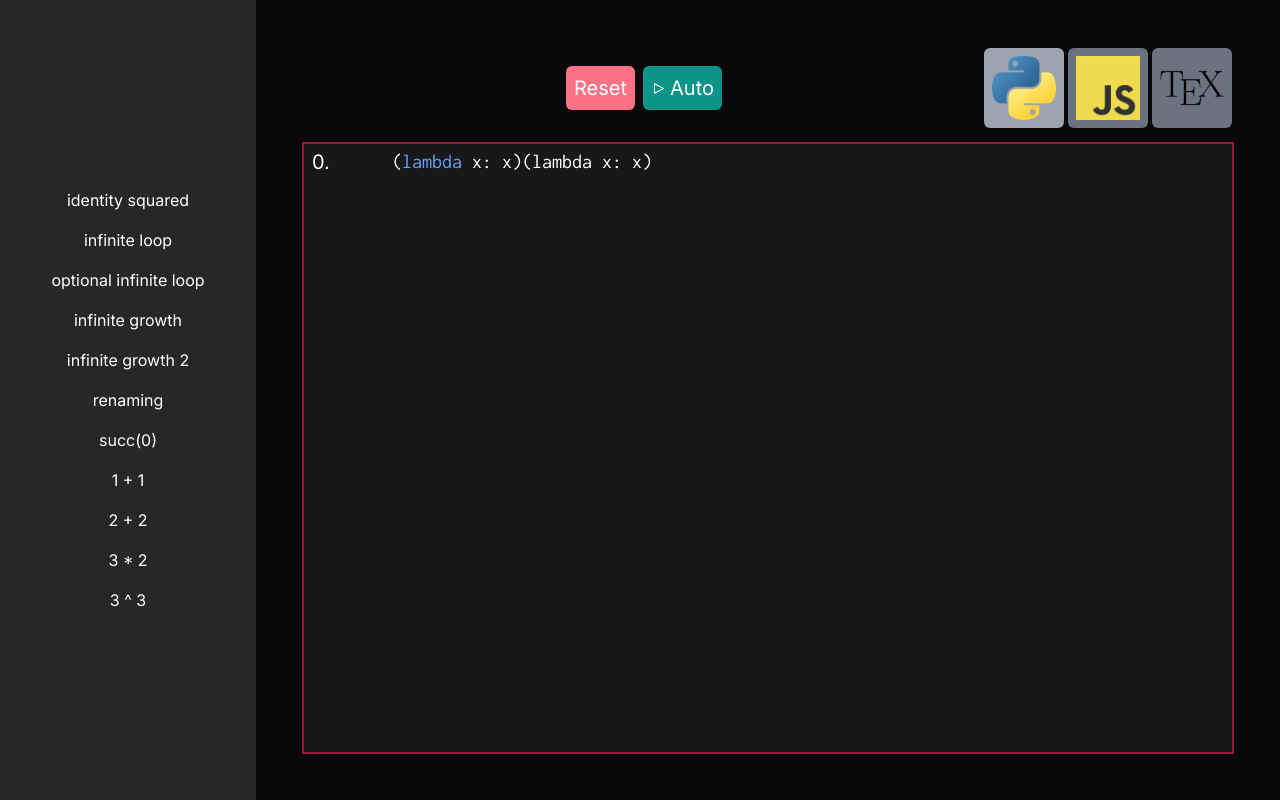
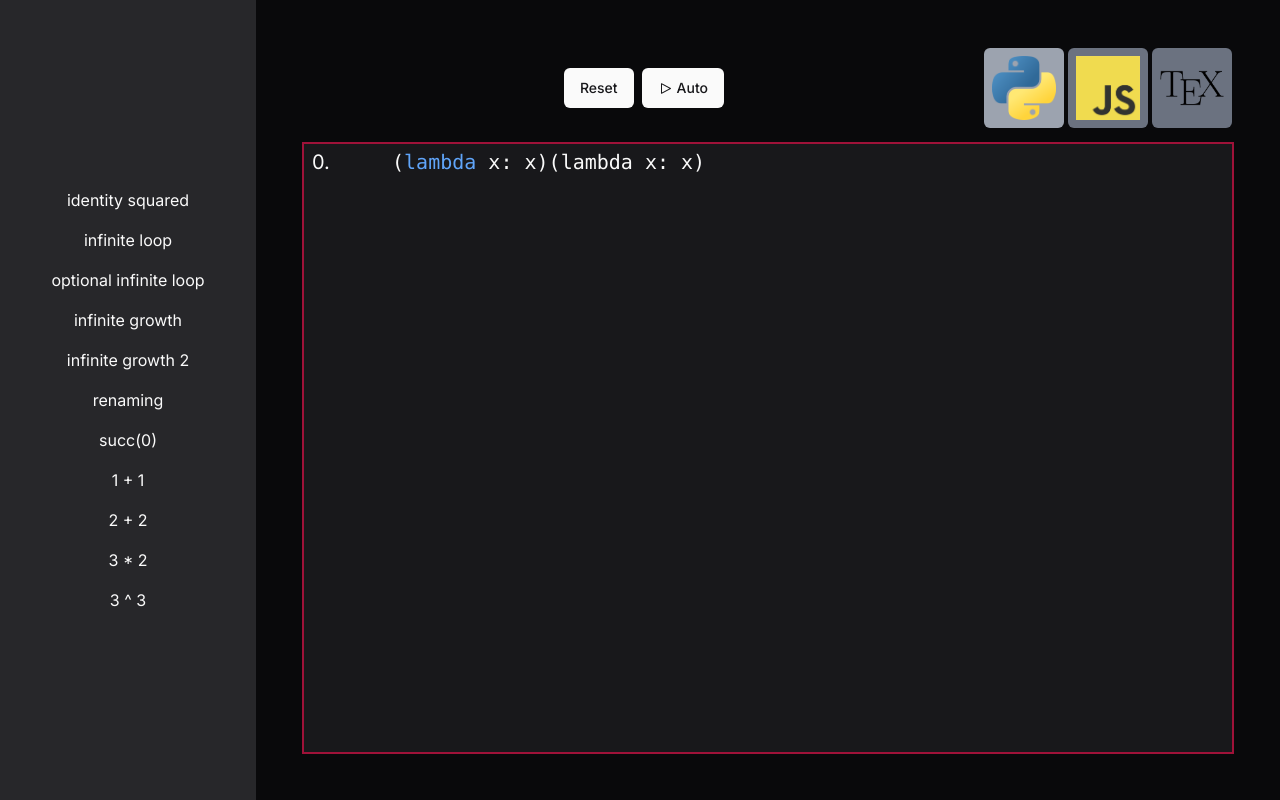
Before and after one commit to mjgrzymek/lambda-playground, a Next.js app: page / in a window 1280 px wide. Built offline with nearby package versions, Linux system fonts and the light colour scheme.

Commit message:
add shadcn

```diff
--- a/app/globals.css
+++ b/app/globals.css
@@ -2,58 +2,75 @@
 @tailwind components;
 @tailwind utilities;
 
-/*:root {
-  --foreground-rgb: 0, 0, 0;
-  --background-start-rgb: 255, 255, 255;
-  --background-end-rgb: 255, 255, 255;
-}*/
+@layer base {
+  :root {
+    --background: 0 0% 100%;
+    --foreground: 240 10% 3.9%;
 
-/*
-@media (prefers-color-scheme: dark) {
-  :root {
-    --foreground-rgb: 255, 255, 255;
-    --background-start-rgb: 0, 0, 0;
-    --background-end-rgb: 0, 0, 0;
+    --card: 0 0% 100%;
+    --card-foreground: 240 10% 3.9%;
+
+    --popover: 0 0% 100%;
+    --popover-foreground: 240 10% 3.9%;
+
+    --primary: 240 5.9% 10%;
+    --primary-foreground: 0 0% 98%;
+
+    --secondary: 240 4.8% 95.9%;
+    --secondary-foreground: 240 5.9% 10%;
+
+    --muted: 240 4.8% 95.9%;
+    --muted-foreground: 240 3.8% 46.1%;
+
+    --accent: 240 4.8% 95.9%;
+    --accent-foreground: 240 5.9% 10%;
+
+    --destructive: 0 84.2% 60.2%;
+    --destructive-foreground: 0 0% 98%;
+
+    --border: 240 5.9% 90%;
+    --input: 240 5.9% 90%;
+    --ring: 240 10% 3.9%;
+
+    --radius: 0.5rem;
   }
-}*/
 
-/*body {
-  color: rgb(var(--foreground-rgb));
-  background: linear-gradient(
-      to bottom,
-      transparent,
-      rgb(var(--background-end-rgb))
-    )
-    rgb(var(--background-start-rgb));
-}*/
+  .dark {
+    --background: 240 10% 3.9%;
+    --foreground: 0 0% 98%;
 
-body {
-  @apply bg-zinc-950;
-  @apply text-white;
+    --card: 240 10% 3.9%;
+    --card-foreground: 0 0% 98%;
+
+    --popover: 240 10% 3.9%;
+    --popover-foreground: 0 0% 98%;
+
+    --primary: 0 0% 98%;
+    --primary-foreground: 240 5.9% 10%;
+
+    --secondary: 240 3.7% 15.9%;
+    --secondary-foreground: 0 0% 98%;
+
+    --muted: 240 3.7% 15.9%;
+    --muted-foreground: 240 5% 64.9%;
+
+    --accent: 240 3.7% 15.9%;
+    --accent-foreground: 0 0% 98%;
+
+    --destructive: 0 62.8% 30.6%;
+    --destructive-foreground: 0 0% 98%;
+
+    --border: 240 3.7% 15.9%;
+    --input: 240 3.7% 15.9%;
+    --ring: 240 4.9% 83.9%;
+  }
 }
 
-/*@font-face {
-  font-family: "LatinModernMath";
-  src: url("/latinmodern-math.otf") format("opentype");
-}*/
-
-/*.paren-container:has(> .paren:hover) > .paren {
-  @apply text-rose-700;
+@layer base {
+  * {
+    @apply border-border;
+  }
+  body {
+    @apply bg-background text-foreground;
+  }
 }
-
-.abstr-x:has(.var-x:hover):not(:has(.abstr-x:hover))
-  .var-x:not(.abstr-x:hover .abstr-x:not(:hover) .var-x) {
-  @apply text-emerald-500;
-}*/
-
-/*
-.abstr-x:is(
-    :has(.var-x:hover):not(:has(.abstr-x:hover)),
-    :has(> .abstraction-handle:hover)
-  )
-  .var-x:not(.abstr-x:not(:hover) .var-x) {
-  color: green;
-  &.bind {
-    border-bottom: 1px solid green;
-  }
-}*/
--- a/app/layout.tsx
+++ b/app/layout.tsx
@@ -30,7 +30,7 @@
   return (
     <html
       lang="en"
-      className={`${inconsolata.variable} ${latinModernMath.variable}`}
+      className={`${inconsolata.variable} ${latinModernMath.variable} dark`}
     >
       <body className={inter.className}>{children}</body>
     </html>
--- a/app/page.tsx
+++ b/app/page.tsx
@@ -20,6 +20,7 @@
 
 import { useVirtualizer } from "@tanstack/react-virtual";
 import InlineButton from "./components/InlineButton";
+import { Button } from "@/components/ui/button";
 
 /*
 classes for rules:
@@ -481,13 +482,8 @@
       <main className="flex flex-1 flex-col items-center gap-4 p-12 text-xl">
         <div className="flex w-full items-center justify-center ">
           <div className="flex flex-1 justify-center gap-2">
-            <button className="rounded-md bg-rose-400 p-2" onClick={reset}>
-              Reset
-            </button>
-            <button
-              className="flex items-center gap-1 rounded-md bg-teal-600 p-2"
-              onClick={toggleAuto}
-            >
+            <Button onClick={reset}>Reset</Button>
+            <Button className="flex gap-1" onClick={toggleAuto}>
               {auto ? (
                 <>
                   <StopIcon /> Stop
@@ -497,7 +493,7 @@
                   <PlayIcon /> Auto
                 </>
               )}
-            </button>
+            </Button>
           </div>
           <div className="flex gap-1 ">
             {Object.values(Lang).map((l) => (
--- /dev/null
+++ b/components/ui/button.tsx
@@ -0,0 +1,56 @@
+import * as React from "react"
+import { Slot } from "@radix-ui/react-slot"
+import { cva, type VariantProps } from "class-variance-authority"
+
+import { cn } from "@/lib/utils"
+
+const buttonVariants = cva(
+  "inline-flex items-center justify-center whitespace-nowrap rounded-md text-sm font-medium ring-offset-background transition-colors focus-visible:outline-none focus-visible:ring-2 focus-visible:ring-ring focus-visible:ring-offset-2 disabled:pointer-events-none disabled:opacity-50",
+  {
+    variants: {
+      variant: {
+        default: "bg-primary text-primary-foreground hover:bg-primary/90",
+        destructive:
+          "bg-destructive text-destructive-foreground hover:bg-destructive/90",
+        outline:
+          "border border-input bg-background hover:bg-accent hover:text-accent-foreground",
+        secondary:
+          "bg-secondary text-secondary-foreground hover:bg-secondary/80",
+        ghost: "hover:bg-accent hover:text-accent-foreground",
+        link: "text-primary underline-offset-4 hover:underline",
+      },
+      size: {
+        default: "h-10 px-4 py-2",
+        sm: "h-9 rounded-md px-3",
+        lg: "h-11 rounded-md px-8",
+        icon: "h-10 w-10",
+      },
+    },
+    defaultVariants: {
+      variant: "default",
+      size: "default",
+    },
+  }
+)
+
+export interface ButtonProps
+  extends React.ButtonHTMLAttributes<HTMLButtonElement>,
+    VariantProps<typeof buttonVariants> {
+  asChild?: boolean
+}
+
+const Button = React.forwardRef<HTMLButtonElement, ButtonProps>(
+  ({ className, variant, size, asChild = false, ...props }, ref) => {
+    const Comp = asChild ? Slot : "button"
+    return (
+      <Comp
+        className={cn(buttonVariants({ variant, size, className }))}
+        ref={ref}
+        {...props}
+      />
+    )
+  }
+)
+Button.displayName = "Button"
+
+export { Button, buttonVariants }
--- /dev/null
+++ b/lib/utils.ts
@@ -0,0 +1,6 @@
+import { type ClassValue, clsx } from "clsx"
+import { twMerge } from "tailwind-merge"
+
+export function cn(...inputs: ClassValue[]) {
+  return twMerge(clsx(inputs))
+}
--- a/tailwind.config.ts
+++ b/tailwind.config.ts
@@ -1,24 +1,80 @@
-import type { Config } from "tailwindcss";
+import type { Config } from "tailwindcss"
 
-const config: Config = {
+const config = {
+  darkMode: ["class"],
   content: [
-    "./pages/**/*.{js,ts,jsx,tsx,mdx}",
-    "./components/**/*.{js,ts,jsx,tsx,mdx}",
-    "./app/**/*.{js,ts,jsx,tsx,mdx}",
-  ],
+    './pages/**/*.{ts,tsx}',
+    './components/**/*.{ts,tsx}',
+    './app/**/*.{ts,tsx}',
+    './src/**/*.{ts,tsx}',
+	],
+  prefix: "",
   theme: {
-    extend: {
-      backgroundImage: {
-        "gradient-radial": "radial-gradient(var(--tw-gradient-stops))",
-        "gradient-conic":
-          "conic-gradient(from 180deg at 50% 50%, var(--tw-gradient-stops))",
+    container: {
+      center: true,
+      padding: "2rem",
+      screens: {
+        "2xl": "1400px",
       },
     },
-    fontFamily: {
-      maths: ["var(--font-latin-modern-math)"],
-      mono: ["var(--font-inconsolata)"],
+    extend: {
+      colors: {
+        border: "hsl(var(--border))",
+        input: "hsl(var(--input))",
+        ring: "hsl(var(--ring))",
+        background: "hsl(var(--background))",
+        foreground: "hsl(var(--foreground))",
+        primary: {
+          DEFAULT: "hsl(var(--primary))",
+          foreground: "hsl(var(--primary-foreground))",
+        },
+        secondary: {
+          DEFAULT: "hsl(var(--secondary))",
+          foreground: "hsl(var(--secondary-foreground))",
+        },
+        destructive: {
+          DEFAULT: "hsl(var(--destructive))",
+          foreground: "hsl(var(--destructive-foreground))",
+        },
+        muted: {
+          DEFAULT: "hsl(var(--muted))",
+          foreground: "hsl(var(--muted-foreground))",
+        },
+        accent: {
+          DEFAULT: "hsl(var(--accent))",
+          foreground: "hsl(var(--accent-foreground))",
+        },
+        popover: {
+          DEFAULT: "hsl(var(--popover))",
+          foreground: "hsl(var(--popover-foreground))",
+        },
+        card: {
+          DEFAULT: "hsl(var(--card))",
+          foreground: "hsl(var(--card-foreground))",
+        },
+      },
+      borderRadius: {
+        lg: "var(--radius)",
+        md: "calc(var(--radius) - 2px)",
+        sm: "calc(var(--radius) - 4px)",
+      },
+      keyframes: {
+        "accordion-down": {
+          from: { height: "0" },
+          to: { height: "var(--radix-accordion-content-height)" },
+        },
+        "accordion-up": {
+          from: { height: "var(--radix-accordion-content-height)" },
+          to: { height: "0" },
+        },
+      },
+      animation: {
+        "accordion-down": "accordion-down 0.2s ease-out",
+        "accordion-up": "accordion-up 0.2s ease-out",
+      },
     },
   },
-  plugins: [],
-};
-export default config;
+  plugins: [require("tailwindcss-animate")],
+} satisfies Config
+
+export default config
```
Also changed, not shown: package.json (+7 -1 lines), components.json (added), 1 other file (tests, documents, lock files or other folders).
